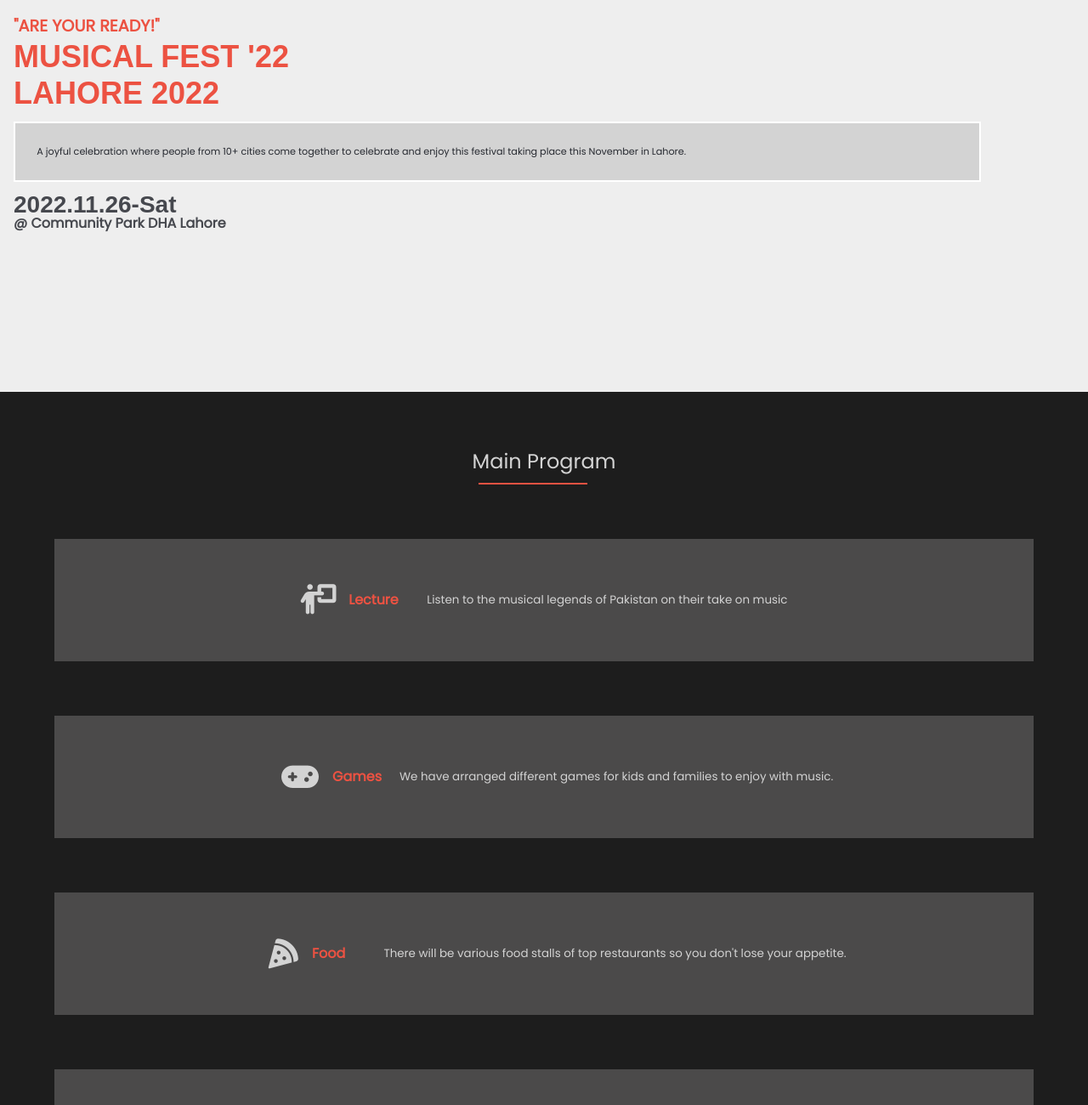
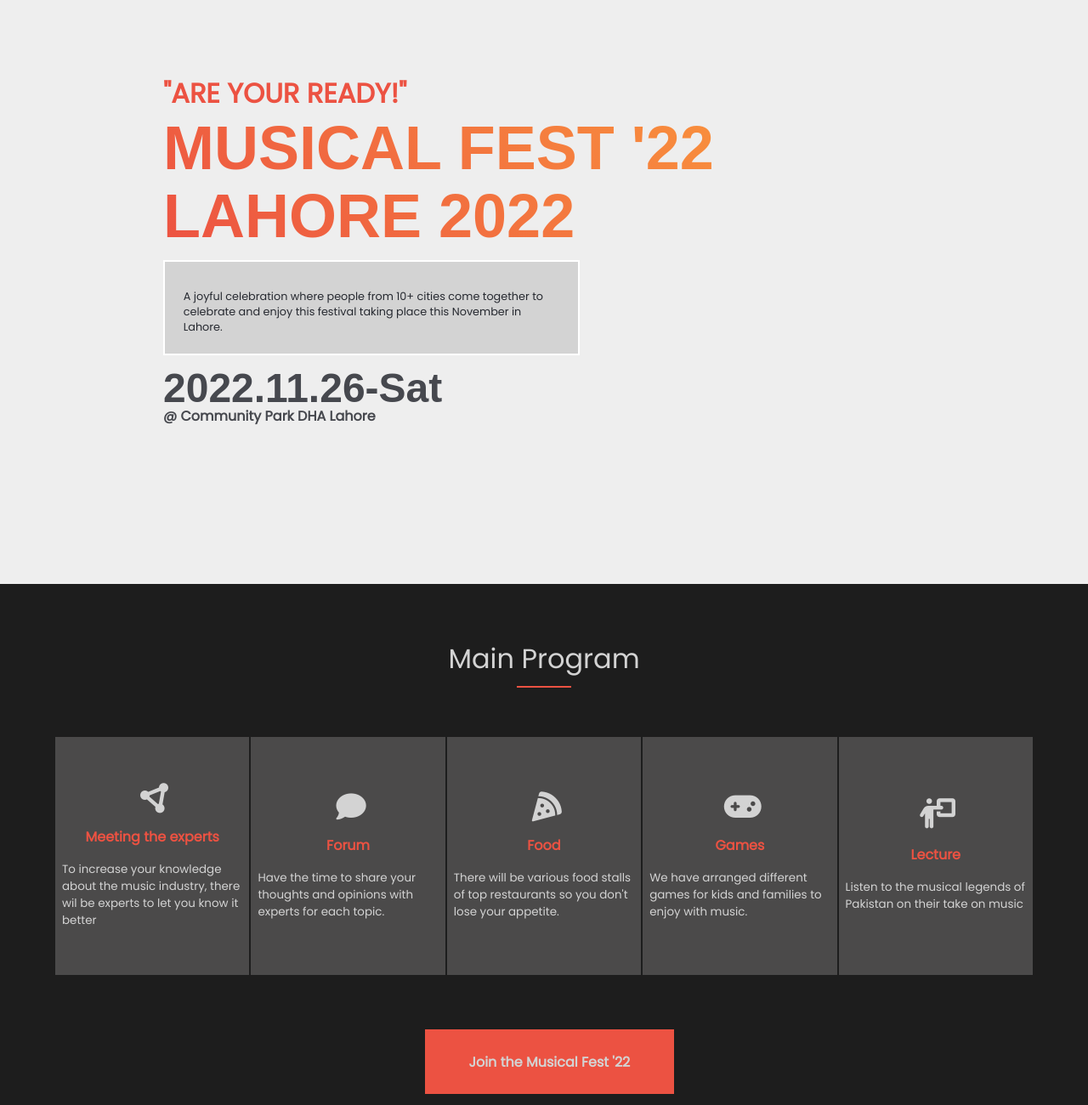
Before and after one commit to HammadSiddique/Music-fest, a website: page index.html in a window 1280 px wide. Shown: the part 120-1420 px from the top of the page at 85% size. Drawn offline with Linux system fonts and the light colour scheme; a web font is replaced by a local one.

Commit message:
Adapt the home page to desktop

```diff
--- a/css/style.css
+++ b/css/style.css
@@ -88,6 +88,9 @@ nav .openMenu {
   font-size: 2.25em;
   line-height: 2.7rem;
   margin-bottom: 0.7rem;
+  background-image: -webkit-linear-gradient(45deg, #ec5242, #ffb03a);
+  -webkit-background-clip: text;
+  -webkit-text-fill-color: transparent;
 }
 
 .description {
@@ -276,4 +279,64 @@ nav .openMenu {
     text-decoration: none;
     color: #272a31;
   }
+
+  .intro-text {
+    padding-top: 7%;
+    padding-left: 15%;
+  }
+
+  .headline {
+    font-size: 2em;
+  }
+
+  .main-heading {
+    font-size: 4.5em;
+    line-height: 5rem;
+  }
+
+  .description {
+    padding-top: 3%;
+    width: 45%;
+    font-size: 0.8em;
+  }
+
+  .date {
+    font-size: 3em;
+  }
+
+  .main-program h3 {
+    font-size: 2em;
+  }
+
+  .main-program hr {
+    width: 5%;
+    margin-left: 47.5%;
+  }
+
+  .program-details {
+    flex-direction: row-reverse;
+    margin: 0 5%;
+    margin-bottom: 5%;
+  }
+
+  .program-details .detail {
+    flex-direction: column;
+    margin: 0 1px;
+    margin-top: 5%;
+    height: 35vh;
+    width: 25vw;
+  }
+
+  .lecture .description-program,
+  .games .description-program,
+  .forum .description-program,
+  .food .description-program {
+    padding-left: 0.5rem;
+  }
+
+  .join-button {
+    display: flex;
+    padding: 2% 4%;
+    margin: 0 38% 6% 39%;
+  }
 }
```
